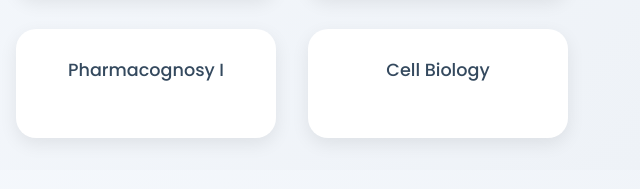
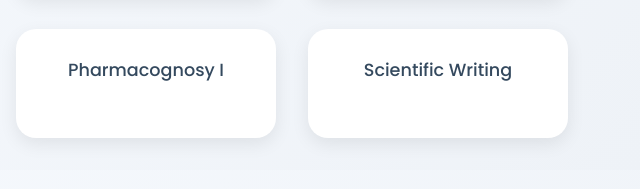
Before and after one commit to Ph31general/PH31-, a plain HTML site: page index.html in a window 1280 px wide. Shown: the part 287-476 px from the top of the page, 640-1280 px from the left. Drawn offline with Linux system fonts and the light colour scheme.

Commit message:
Update index.html

```diff
--- a/index.html
+++ b/index.html
@@ -263,7 +263,7 @@
       "Human Rights & Fighting Corruption",
       "English Language",
       "Pharmacognosy I",
-      "Cell Biology"
+      "Scientific Writing"
     ];
 
     // ====== Default Load ======
```
